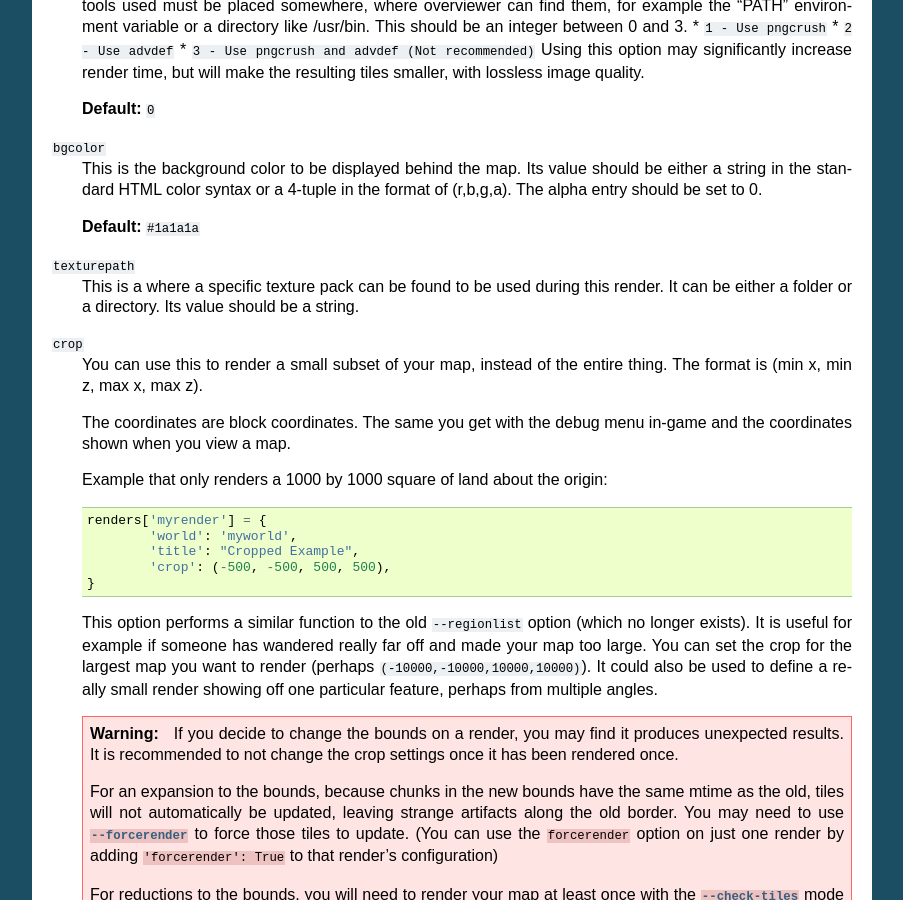
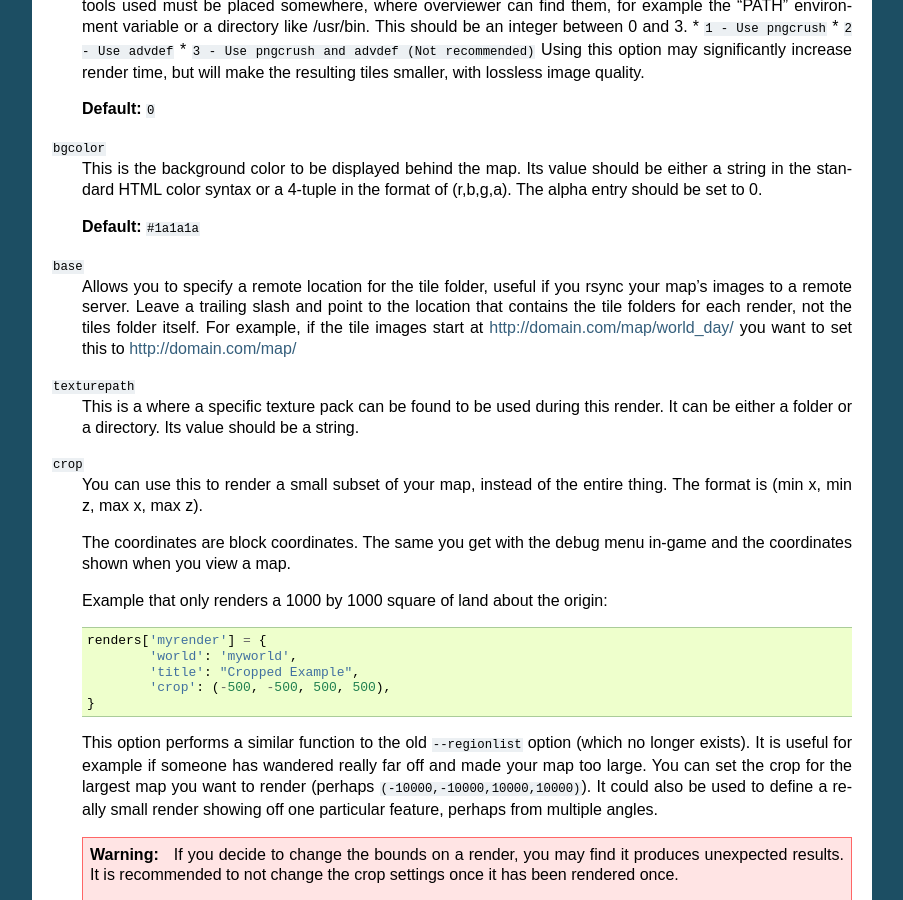
Before and after one commit to overviewer/Minecraft-Overviewer, a Sphinx documentation site: the page built from docs/config.rst, in a window 1280 px wide and 900 px high, scrolled down 6531 px. Shown: the whole window, without its empty margins (198-1101 px from the left). Built offline with Sphinx 7.4.7, drawn with Linux system fonts in a browser that asks for light colours.

Commit message:
Updated docs.

```diff
--- a/docs/config.rst
+++ b/docs/config.rst
@@ -432,6 +432,13 @@ values. The valid configuration keys are listed below.
 
     **Default:** ``#1a1a1a``
 
+``base``
+    Allows you to specify a remote location for the tile folder, useful if you
+    rsync your map's images to a remote server. Leave a trailing slash and point
+    to the location that contains the tile folders for each render, not the
+    tiles folder itself. For example, if the tile images start at
+    http://domain.com/map/world_day/ you want to set this to http://domain.com/map/
+
 .. _option_texture_pack:
 
 ``texturepath``
```
